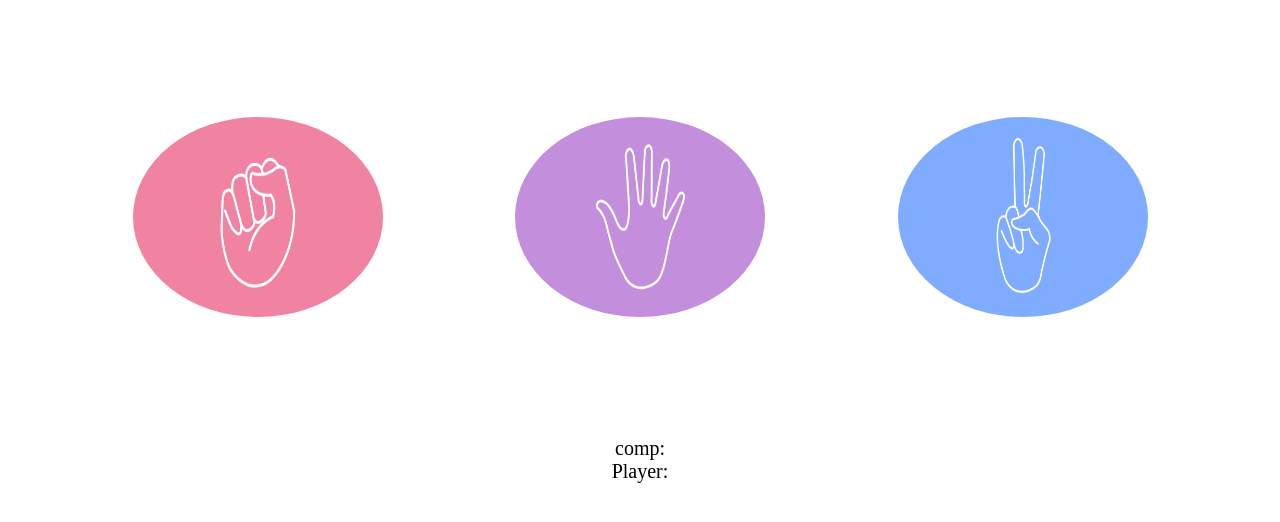
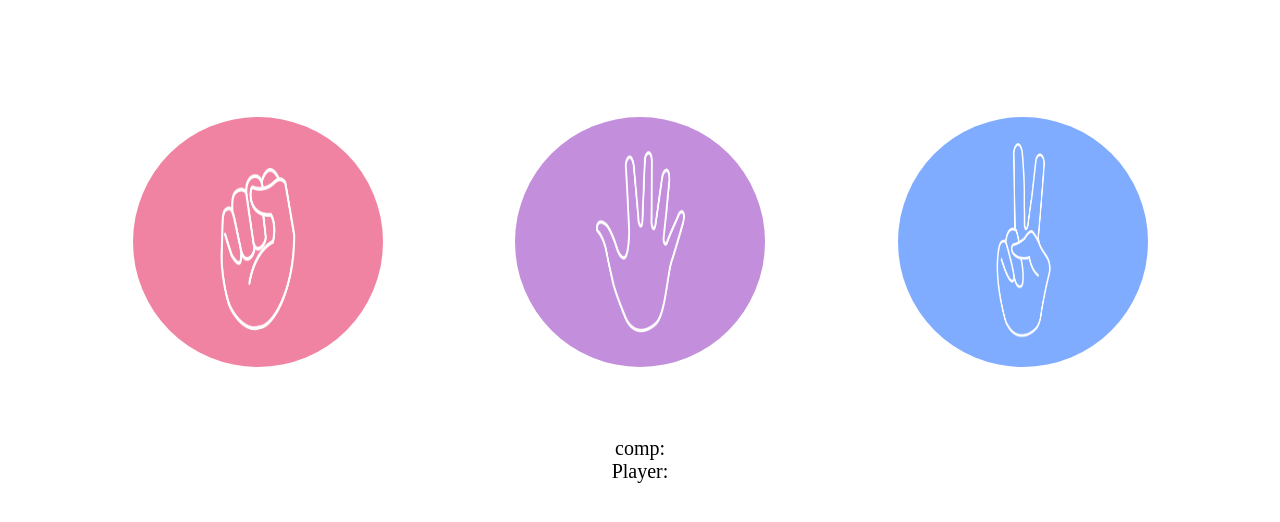
Before and after one commit to beebagratta/Rock-paper-game, a plain HTML site: page index.html in a window 1280 px wide. Shown: the part 40-562 px from the top of the page. Drawn offline with Linux system fonts and the light colour scheme.

Commit message:
Add files via upload

```diff
--- a/script.js
+++ b/script.js
@@ -21,7 +21,7 @@ let compchoice = () => {
 };
 
 const drawgame = () => {
-  console.log("It was draw");
+
 };
 
 const playgame = (userchoice) => {
@@ -57,8 +57,7 @@ const playgame = (userchoice) => {
 
 btn.forEach((choice) => {
   choice.addEventListener("click", () => {
-    const userchoice = choice.getAttribute("id");
-    console.log(userchoice);
+    const userchoice = choice.getAttribute("id");;
     playgame(userchoice);
   });
 });
--- a/styles.css
+++ b/styles.css
@@ -23,7 +23,7 @@ main h1{
 }
 .choice img{
     width: 250px;
-    height: 200px;
+    height: 250px;
 
     border-radius: 50%;
 }
```
